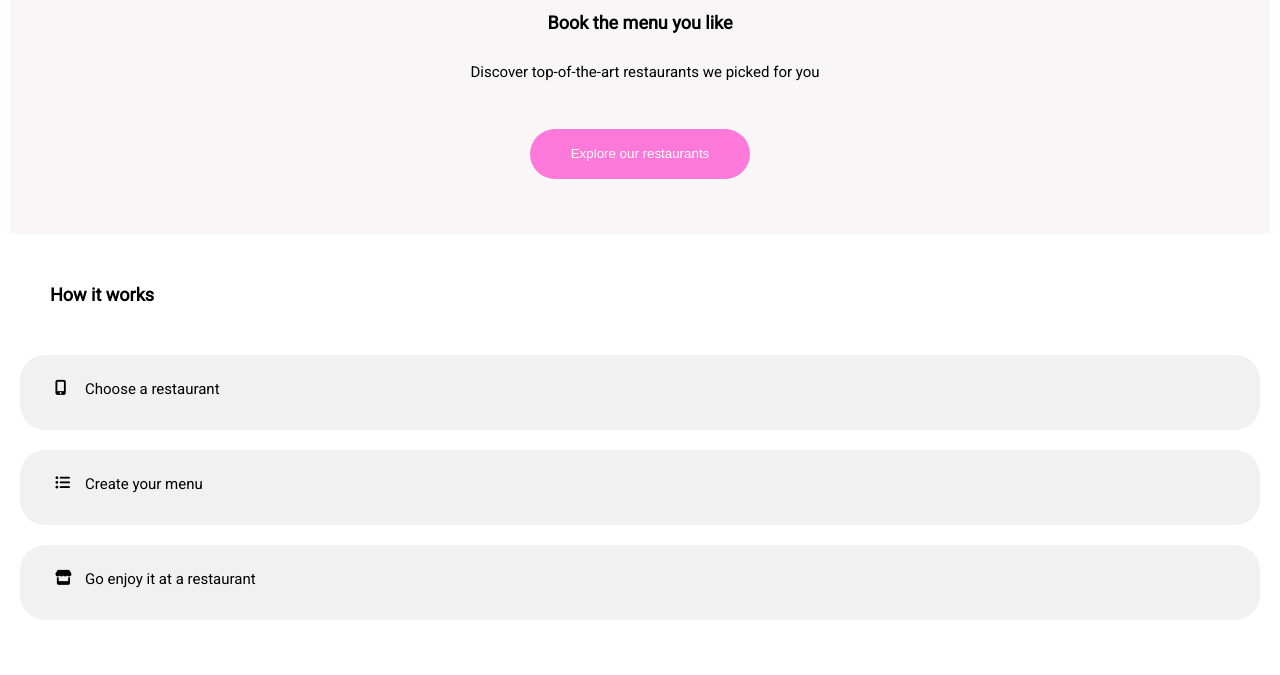
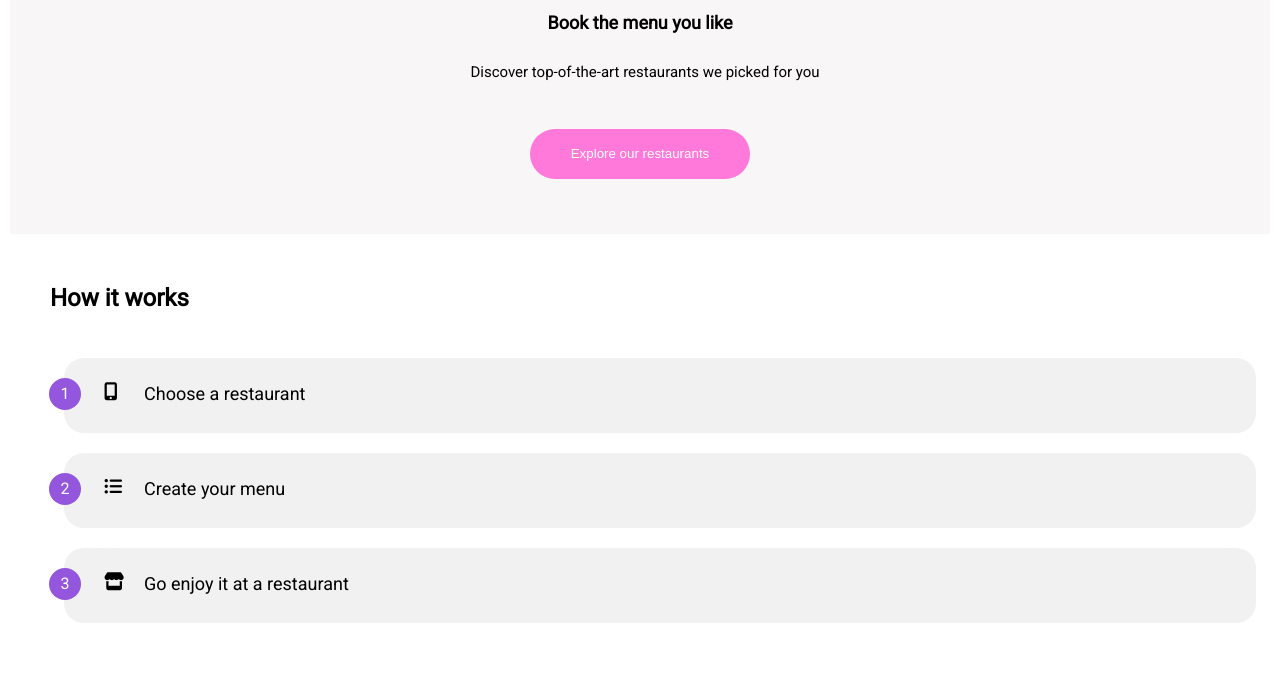
Before and after one commit to andreeache/Project-3, a website: page index.html in a window 1280 px wide. Shown: the part 125-800 px from the top of the page. Drawn offline with Linux system fonts and the light colour scheme; a web font is replaced by a local one.

Commit message:
fixed list

```diff
--- a/index.html
+++ b/index.html
@@ -35,21 +35,27 @@
 
     <div class="presentation">
         <div class="presentation__text">How it works</div>
-
+        <ol>
+            <li>
                 <div class="presentation__options">
                     <i class="fas fa-mobile-alt presentation__icon"></i>
-            <div class="presentation__expl"> Choose a restaurant</div>
+                    <div class="presentation__expl"> Choose a restaurant</divi>
                     </div>
+            </li>
 
+            <li>
                 <div class="presentation__options">
                     <i class="fas fa-list-ul presentation__icon"></i>
                     <div class="presentation__expl"> Create your menu</div>
                 </div>
-
+            </li>
+            <li>
                 <div class="presentation__options">
                     <i class="fas fa-store presentation__icon"></i>
                     <div class="presentation__expl"> Go enjoy it at a restaurant</div>
                 </div>
+            </li>
+        </ol>
     </div>
 
 
@@ -111,8 +117,7 @@
     <footer class="footer">
         <picture class="footer__logo">
             <source srcset="images/logo/ohmyfood.png">
-            <img class="footer__logo"
-            src="images/logo/ohmyfood.png"   alt="Logo">
+            <img class="footer__logo" src="images/logo/ohmyfood.png" alt="Logo">
         </picture>
         <div class="footer__action">
             <i class="fas fa-utensils footer__icon"></i>
--- a/sass/layout/_presentation.scss
+++ b/sass/layout/_presentation.scss
@@ -8,11 +8,11 @@
     margin-right: 10px;
     &__text{
         display: block;
-        font-size: 18px;
+        font-size: 24px;
         font-weight: 900;
         margin-left: 30px;
         margin-top: 50px;
-        margin-bottom: 30px;
+        margin-bottom: 10px;
     }
     &__options{
         display: flex;
@@ -23,11 +23,12 @@
         border-radius: 25px;
         padding-top: 25px;
         padding-bottom: 20px;
-        font-size: 15px;
-        padding-left: 35px;
+        font-size: 18px;
+        padding-left: 15px;
     }
     &__icon{
         flex-basis: 30px;
+        padding-right: 10px;
 
 
     }
@@ -38,3 +39,28 @@
     }
 
 }
+
+ol {
+    list-style: none;
+    counter-reset: mycounter;
+  }
+  li {
+    counter-increment: mycounter;
+    margin: 0.25rem;
+    background-color: #f1f1f1;
+    border-radius: 20px;
+  }
+  li::before {
+    content: counter(mycounter);
+    background: $color-primary;
+    width: 2rem;
+    height: 2rem;
+    border-radius: 50%;
+    line-height: 2rem;
+    color: white;
+    text-align: center;
+    margin-right: 0.5rem;
+    float: left;
+    margin-top: 20px;
+    margin-left: -15px;
+  }
```
Also changed, not shown: css/style.css, sass/pages/_full-palette.scss (line endings or trailing spaces), 1 other file. Lines whose indentation alone changed are shown as unchanged.
